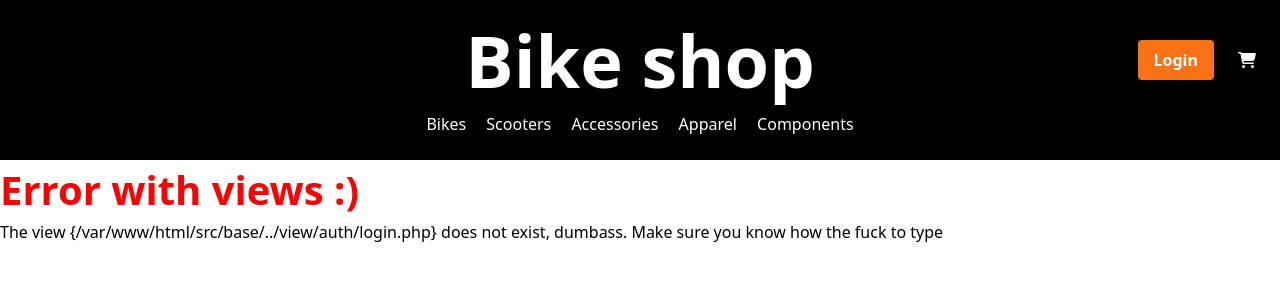
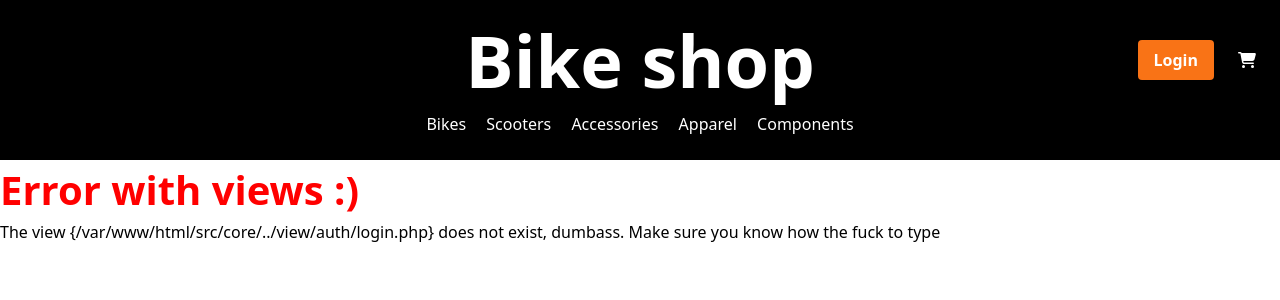
Before and after one commit to Parallax1738/bike-shop-2, a PHP site: page /auth/login in a window 1280 px wide. Shown: the top 300 px of the page. Run offline with PHP 8.4, Linux system fonts and the light colour scheme; style sheets or scripts are compiled from the project's sources.

Commit message:
Moved /base to /core because it makes more sense

```diff
--- a/src/view/index.php
+++ b/src/view/index.php
@@ -15,8 +15,8 @@
     ?>
     <main>
         <?php
-			require '../base/MvcUri.php';
-			require '../base/Router.php';
+			require '../core/MvcUri.php';
+			require '../core/Router.php';
 
 			$router = new Router();
 			$router->manageUrl();
--- a/tailwind.config.js
+++ b/tailwind.config.js
@@ -1,7 +1,7 @@
 /** @type {import('tailwindcss').Config} */
 module.exports = {
   content: [
-    './src/{base,controller,view}/**/*.php',
+    './src/{core,controller,view}/**/*.php',
   ],
   theme: {
     extend: {},
```
Also changed, not shown: src/core/Controller.php (renamed from src/base/Controller.php), src/core/IHasIndexPage.php (renamed from src/base/IHasIndexPage.php), src/core/MvcUri.php (renamed from src/base/MvcUri.php), src/core/Router.php (renamed from src/base/Router.php), 2 other files.
